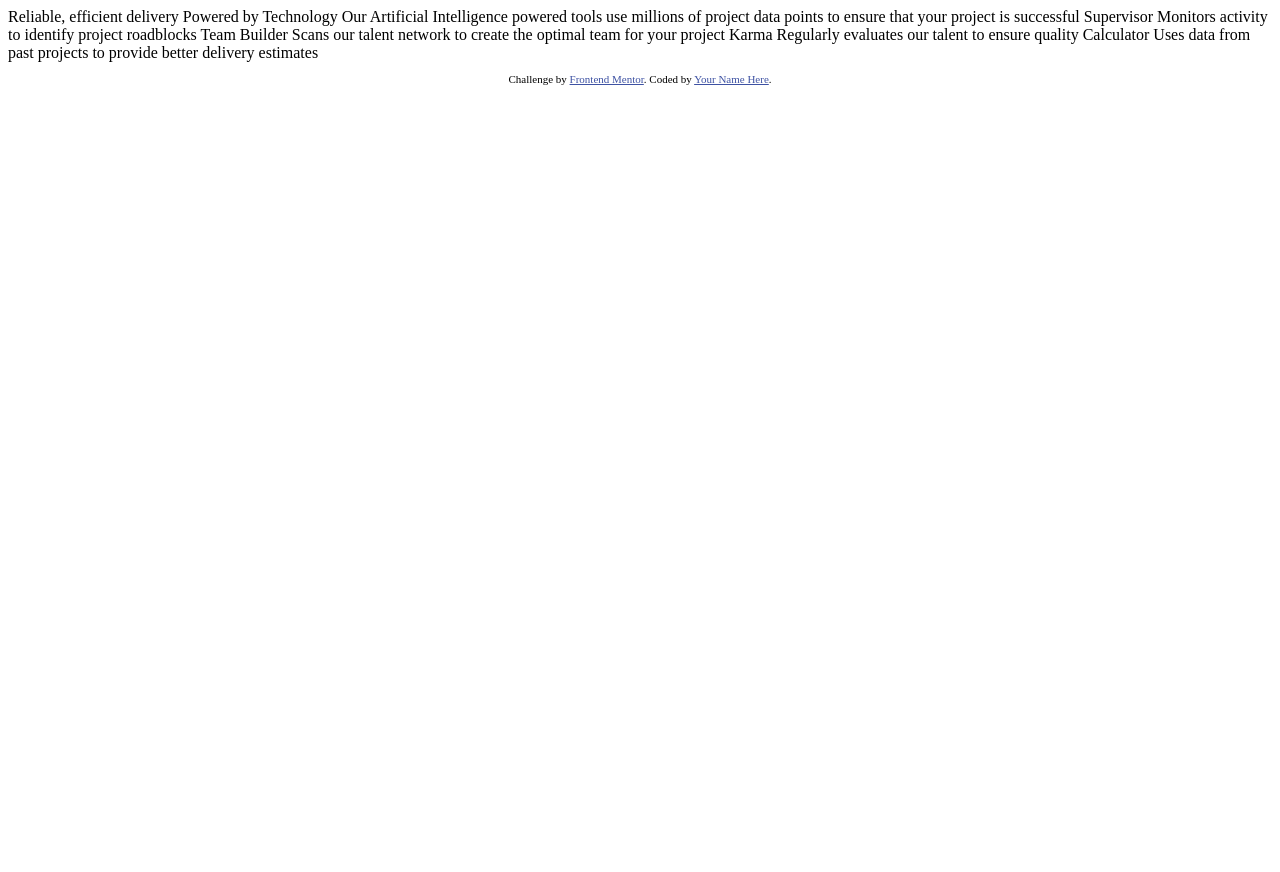
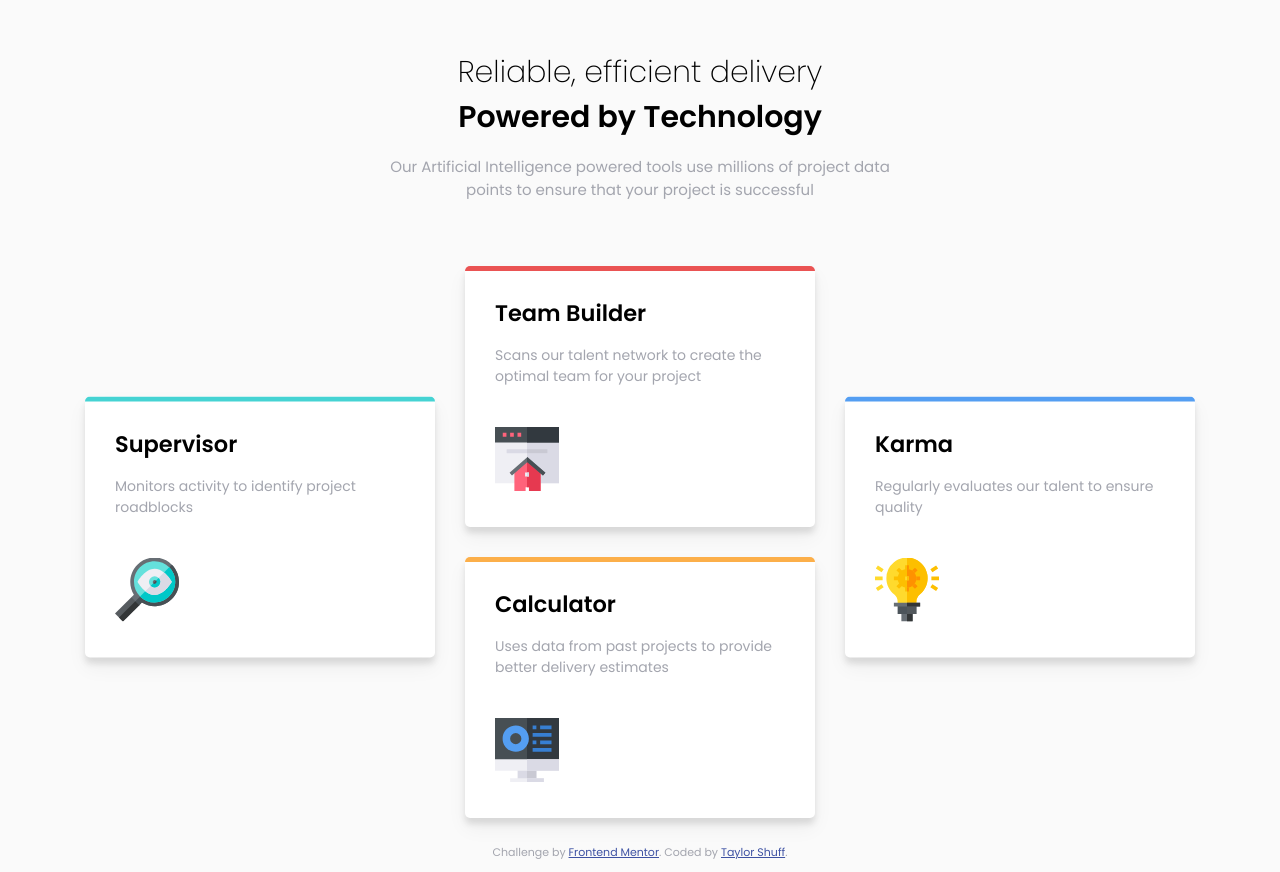
Before and after one commit to tkylesh/frontendmentor, a plain HTML site: page four-card-feature-section-master/index.html in a window 1280 px wide. Before the commit the page ends 800 px from the top, so only its background shows below. Drawn offline with Linux system fonts and the light colour scheme.

Commit message:
four card project completed.

```diff
--- a/four-card-feature-section-master/index.html
+++ b/four-card-feature-section-master/index.html
@@ -7,38 +7,51 @@
   <link rel="icon" type="image/png" sizes="32x32" href="./images/favicon-32x32.png">
 
   <title>Frontend Mentor | Four card feature section</title>
-
+  <link rel="stylesheet" href="style.css"/>
   <!-- Feel free to remove these styles or customise in your own stylesheet 👍 -->
-  <style>
+  <!-- <style>
     .attribution { font-size: 11px; text-align: center; }
     .attribution a { color: hsl(228, 45%, 44%); }
-  </style>
+  </style> -->
 </head>
 <body>
+  <header>
+    <h1>
+      Reliable, efficient delivery
+      <span>Powered by Technology</span>
+    </h1>
 
-  Reliable, efficient delivery
-  Powered by Technology
-
-  Our Artificial Intelligence powered tools use millions of project data points
-  to ensure that your project is successful
-
-  Supervisor
-  Monitors activity to identify project roadblocks
-
-  Team Builder
-  Scans our talent network to create the optimal team for your project
-
-  Karma
-  Regularly evaluates our talent to ensure quality
-
-  Calculator
-  Uses data from past projects to provide better delivery estimates
+    <p>Our Artificial Intelligence powered tools use millions of project data points
+    to ensure that your project is successful</p>
+  </header>
+  <div class="container">
+    <div class="box box-cyan box-push">
+      <h2>Supervisor</h2>
+      <p>Monitors activity to identify project roadblocks</p>
+      <img src="images/icon-supervisor.svg" alt="supervisor"/>
+    </div>
+    <div class="box box-red">
+      <h2>Team Builder</h2>
+      <p>Scans our talent network to create the optimal team for your project</p>
+      <img src="images/icon-team-builder.svg" alt="team-builder"/>
+    </div>
+    <div class="box box-blue box-push">
+      <h2>Karma</h2>
+      <p>Regularly evaluates our talent to ensure quality</p>
+      <img src="images/icon-karma.svg" alt="karma"/>
+    </div>
+    <div class="box box-orange">
+      <h2>Calculator</h2>
+      <p>Uses data from past projects to provide better delivery estimates</p>
+      <img src="images/icon-calculator.svg" alt="calculator"/>
+    </div>
+  </div>
 
 
   <footer>
     <p class="attribution">
       Challenge by <a href="https://www.frontendmentor.io?ref=challenge" target="_blank">Frontend Mentor</a>.
-      Coded by <a href="#">Your Name Here</a>.
+      Coded by <a href="http://taylorshuff.tech">Taylor Shuff</a>.
     </p>
   </footer>
 </body>
--- /dev/null
+++ b/four-card-feature-section-master/style.css
@@ -0,0 +1,105 @@
+@import url('https://fonts.googleapis.com/css2?family=Poppins:wght@200;400;600&display=swap');
+
+* {
+    box-sizing: border-box;
+}
+
+body {
+    background-color:  hsl(0, 0%, 98%);
+    font-size: 15px;
+    font-family: 'Poppins', sans-serif;
+}
+
+header {
+    max-width: 500px;
+    text-align: center;
+    margin: 50px  auto;
+}
+
+h1 {
+    font-weight: 200;
+    margin: 0;
+}
+
+h1 span {
+    font-weight: 600;
+}
+
+p {
+    color: hsl(229, 6%, 66%);
+}
+
+.container {
+    display: flex;
+    flex-wrap: wrap;
+    justify-content: center;
+    margin: 0 auto;
+    max-width: 1140px;
+}
+
+.box {
+    background-color: #fff;
+    padding: 30px;
+    margin: 15px;
+    width: 350px;
+    box-shadow: 0 10px 20px rgba(0,0,0,0.05),
+    0 6px 6px rgba(0,0,0,0.1);
+    border-radius: 5px;
+    position: relative;
+    overflow: hidden;
+}
+
+.box::after {
+    content: '';
+    height: 5px;
+    width: 100%;
+    position: absolute;
+    top: 0;
+    left: 0;
+}
+
+.box h2 {
+    margin: 0;
+}
+
+.box img {
+    display: inline-block;
+    margin-left: auto;
+}
+
+.box p {
+    font-size: 14px;
+    margin: 15px 0 40px;
+}
+
+.box-blue::after {
+    background-color: hsl(212, 86%, 64%);
+}
+
+.box-red::after {
+    background-color: hsl(0, 78%, 62%);
+}
+
+.box-cyan::after {
+    background-color: hsl(180, 62%, 55%);
+}
+
+.box-orange::after {
+    background-color: hsl(34, 97%, 64%);
+}
+
+.box-push {
+    transform:translateY(50%);
+}
+
+
+/*frontend mentor styling*/
+.attribution { font-size: 11px; text-align: center; }
+.attribution a { color: hsl(228, 45%, 44%); }
+
+/*media queries*/
+@media (max-width: 775px) {
+    .box-push {
+        transform: translateY(0);
+    }
+}
```
